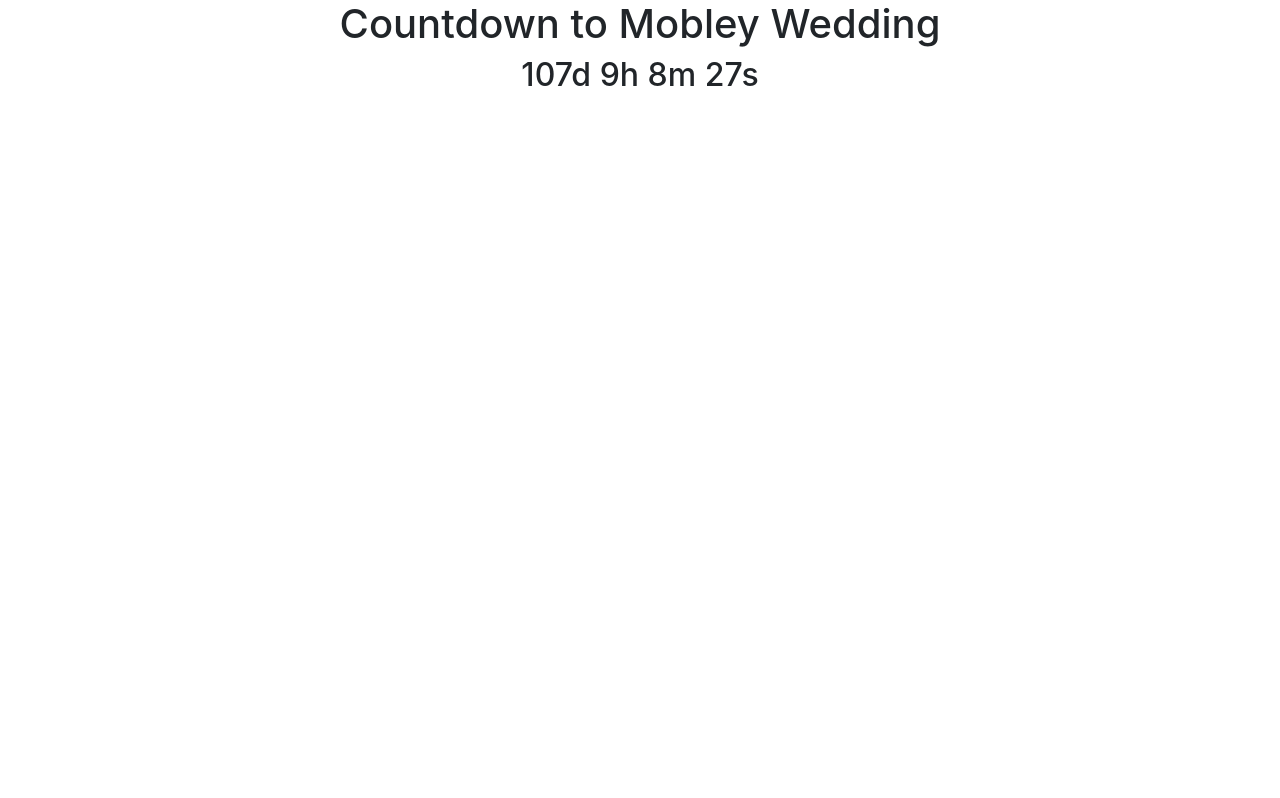
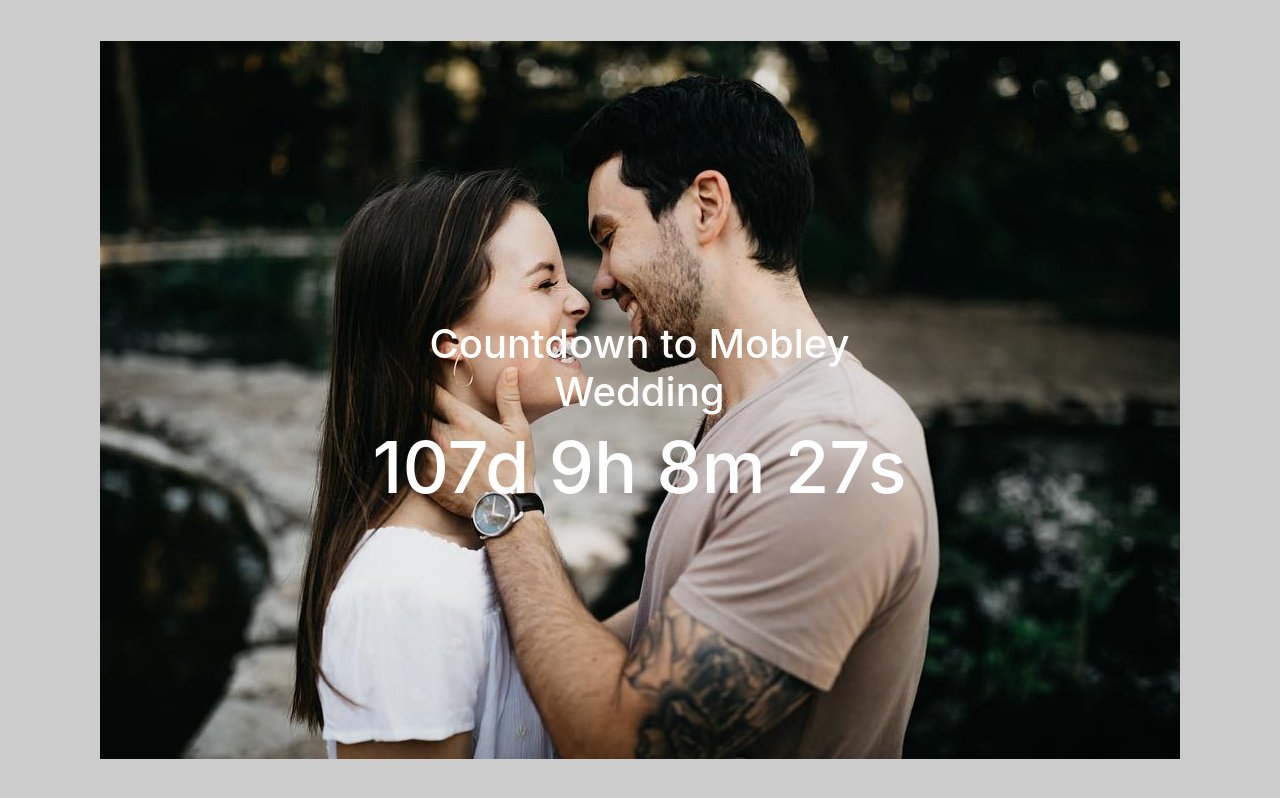
Before and after one commit to mcappleman/wedding-countdown, a plain HTML site: page index.html in a window 1280 px wide. Drawn offline with nearby package versions, Linux system fonts and the light colour scheme.

Commit message:
Background image

```diff
--- /dev/null
+++ b/index.css
@@ -0,0 +1,30 @@
+.text-center {
+    position: absolute;
+    text-align: center!important;
+    left: 50%;
+    top: 50%;
+    height: 160px;
+    width: 585px;
+    margin-left: -293px;
+    margin-top: -80px;
+}
+
+h2#countdown {
+    font-size: 72px;
+}
+
+.background {
+    color: white;
+    background-image: url('./lucas_laura.jpg');
+    background-repeat: no-repeat;
+    background-position-x: center;
+    height: 718px;
+    width: 100%;
+    position: absolute;
+    top: 50%;
+    margin-top: -359px;
+}
+
+body {
+    background-color: #ccc;
+}
--- a/index.html
+++ b/index.html
@@ -8,11 +8,14 @@
 
     <!-- Bootstrap CSS -->
     <link rel="stylesheet" href="https://maxcdn.bootstrapcdn.com/bootstrap/4.0.0-beta.2/css/bootstrap.min.css" integrity="sha384-PsH8R72JQ3SOdhVi3uxftmaW6Vc51MKb0q5P2rRUpPvrszuE4W1povHYgTpBfshb" crossorigin="anonymous">
+    <link rel="stylesheet" type="text/css" href="index.css"
   </head>
   <body>
-    <div class="text-center">
-      <h1>Countdown to Mobley Wedding</h1>
-      <h2 id="countdown"></h2>
+    <div id="background" class="background">
+      <div class="text-center">
+        <h1>Countdown to Mobley Wedding</h1>
+        <h2 id="countdown"></h2>
+      </div>
     </div>
 
     <!-- Optional JavaScript -->
```
Also changed, not shown: lucas_laura.jpg (added).
